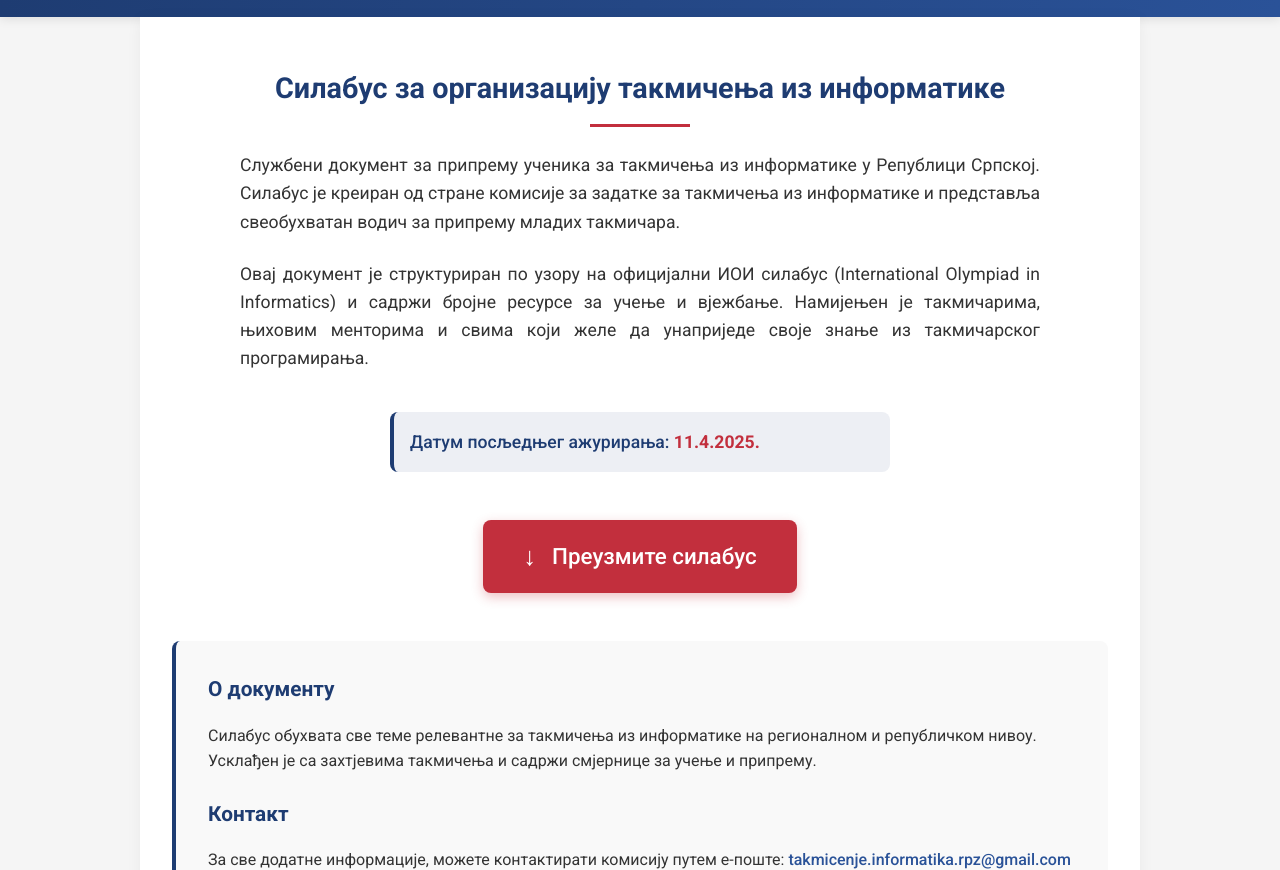
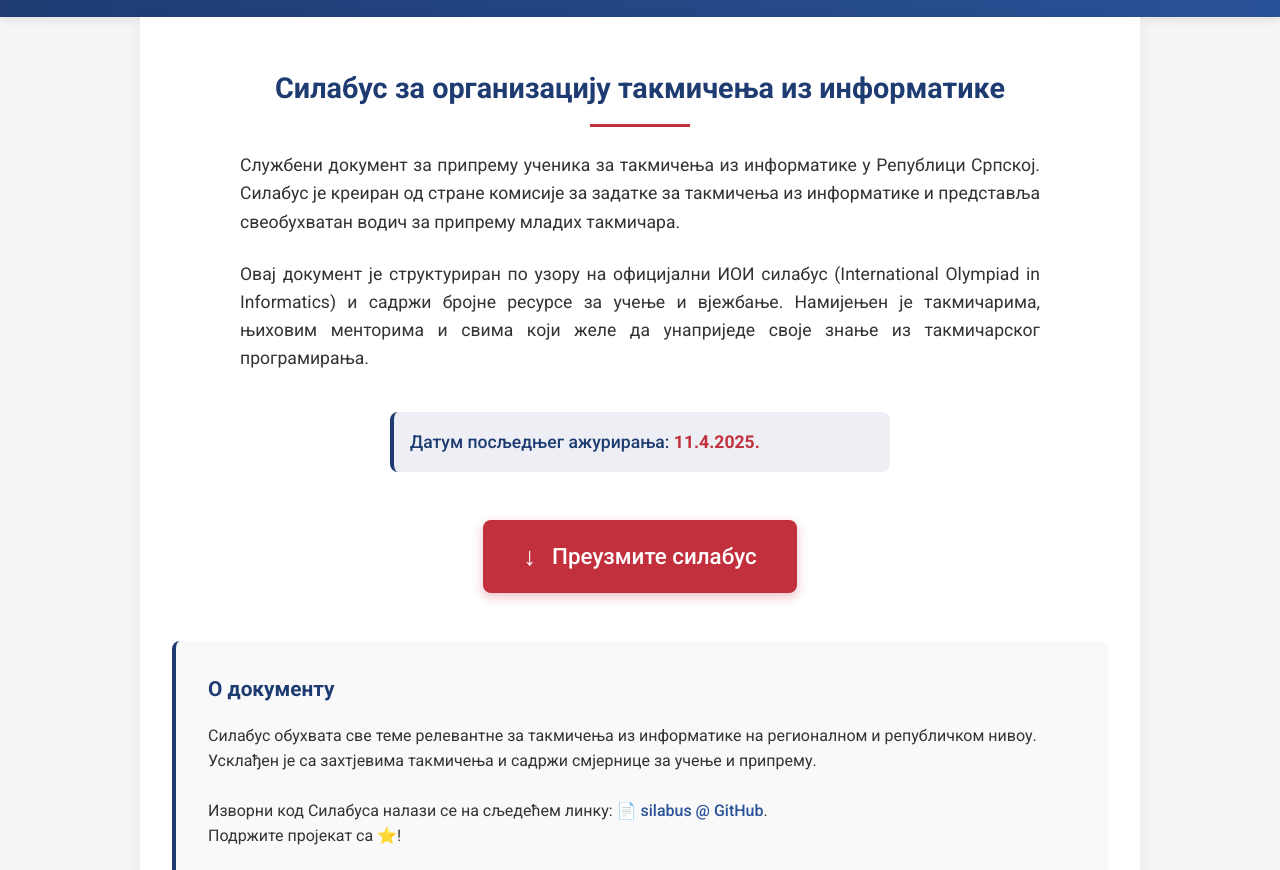
Before and after one commit to zenwor/silabus, a plain HTML site: page index.html in a window 1280 px wide. Shown: the part 90-960 px from the top of the page. Drawn offline with Linux system fonts and the light colour scheme.

Commit message:
feat: ✨ Add GitHub source code link to page

```diff
--- a/index.html
+++ b/index.html
@@ -33,6 +33,7 @@
     <section class="additional-info">
       <h4>О документу</h4>
       <p>Силабус обухвата све теме релевантне за такмичења из информатике на регионалном и републичком нивоу. Усклађен је са захтјевима такмичења и садржи смјернице за учење и припрему.</p>
+      <p>Изворни код Силабуса налази се на сљедећем линку: <a href="https://github.com/LukaNedimovic/silabus">📄 silabus @ GitHub</a>. <br/> Подржите пројекат са ⭐!</p>
       <h4>Контакт</h4>
       <p>За све додатне информације, можете контактирати комисију путем е-поште: <a href="mailto:takmicenje.informatika.rpz@gmail.com">takmicenje.informatika.rpz@gmail.com</a></p>
     </section>
```
